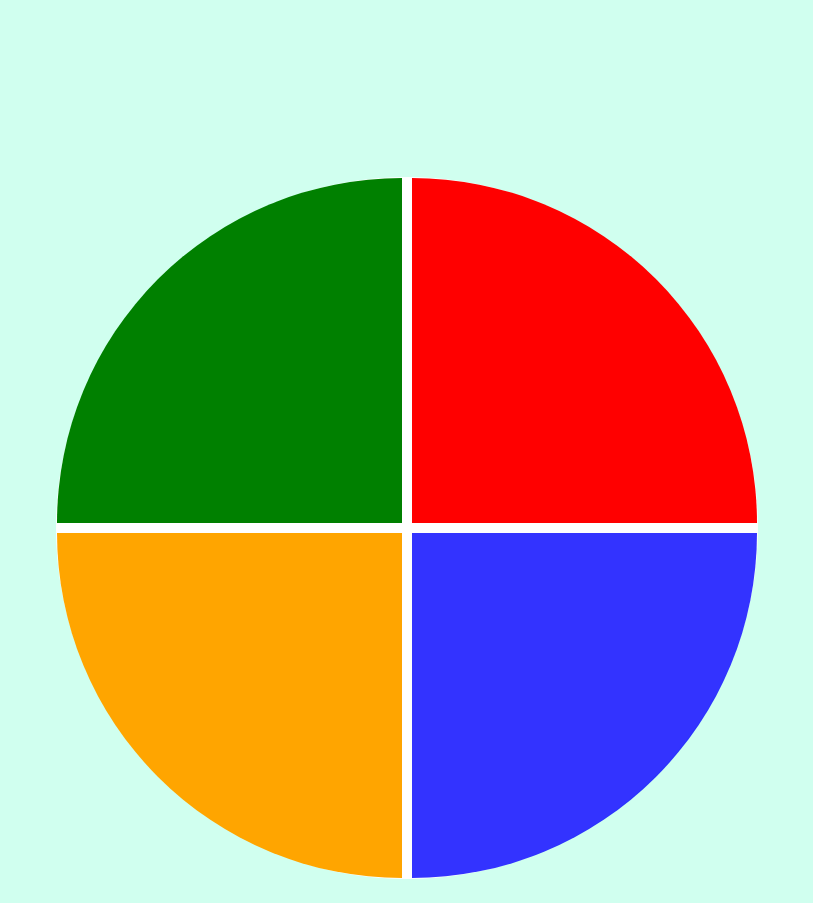
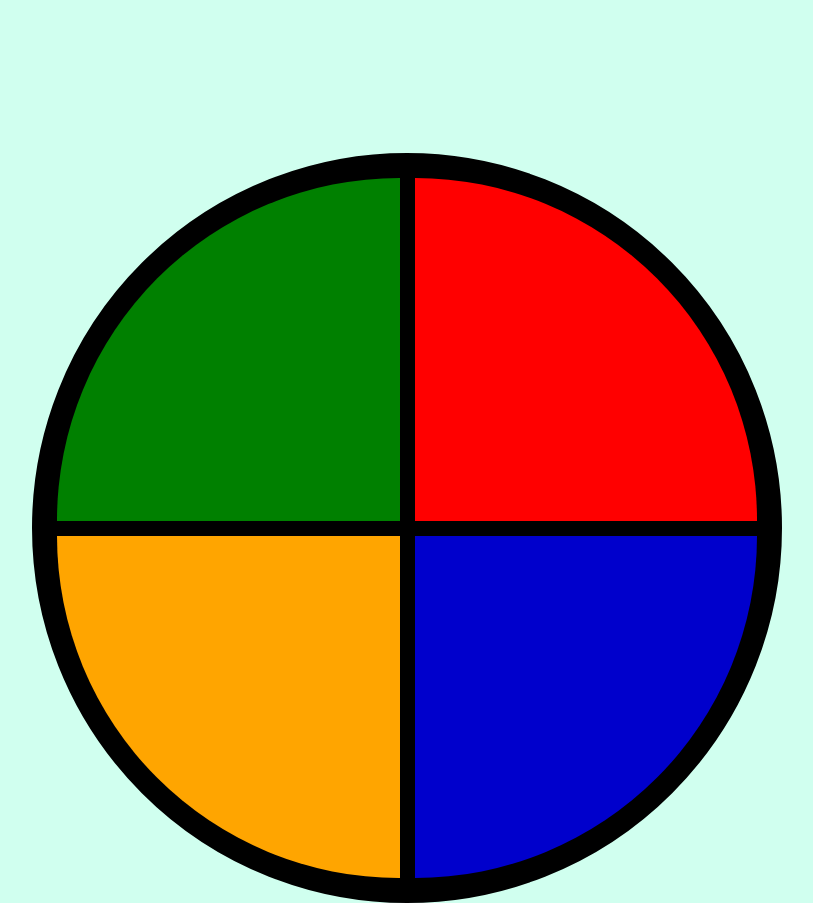
Before and after one commit to leoalcantara/Genius-Game, a plain HTML site: page index.html in a window 1280 px wide. Shown: the whole page, without its empty margins (233-1046 px from the left). Before the commit the page ends 879 px from the top, so only its background shows below. Drawn offline with Linux system fonts and the light colour scheme.

Commit message:
alternating edges

```diff
--- a/style.css
+++ b/style.css
@@ -15,9 +15,9 @@ body{
     display: grid;
     grid-template-areas: ' green red'
     'yellow blue';
-    grid-gap: 10px;
-    border: 1px solid #fff;
-    background-color: #fff;
+    grid-gap: 15px;
+    border: 25px solid #000;
+    background-color: #000;
     border-radius: 100%;
     margin-top: 20%;
     width: 700px;
```
